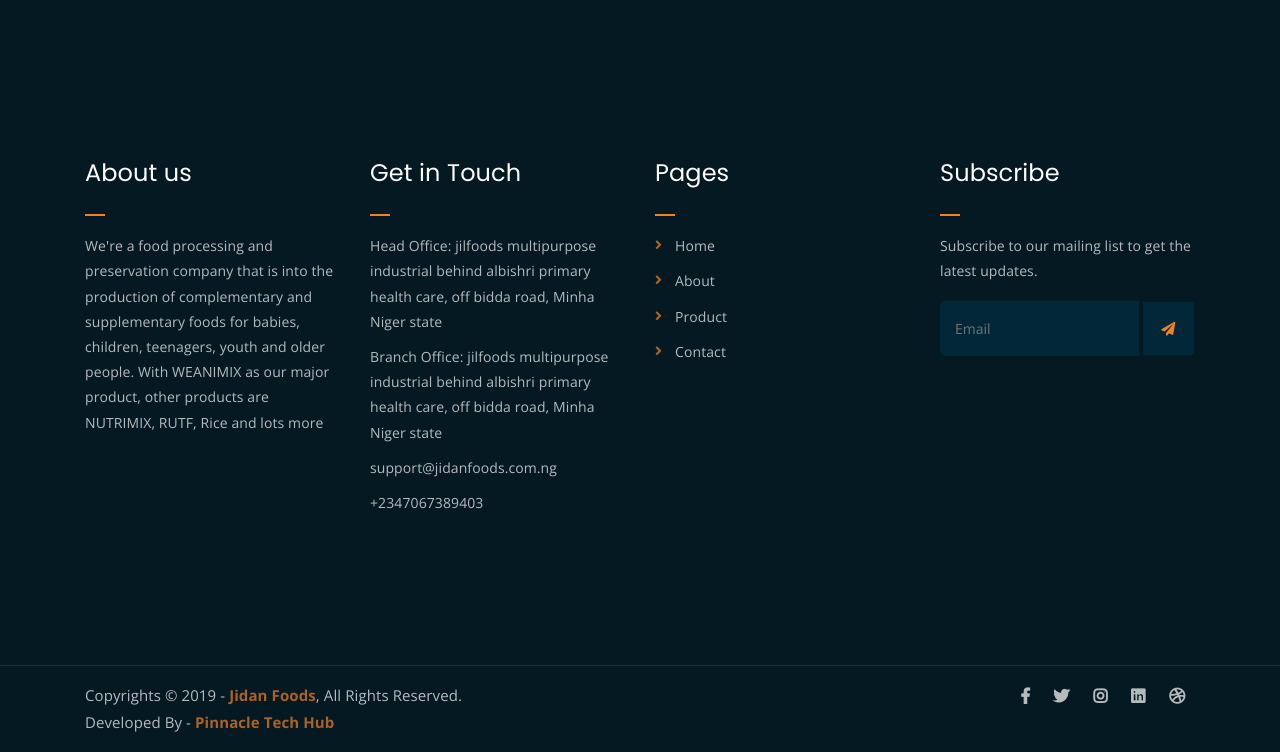
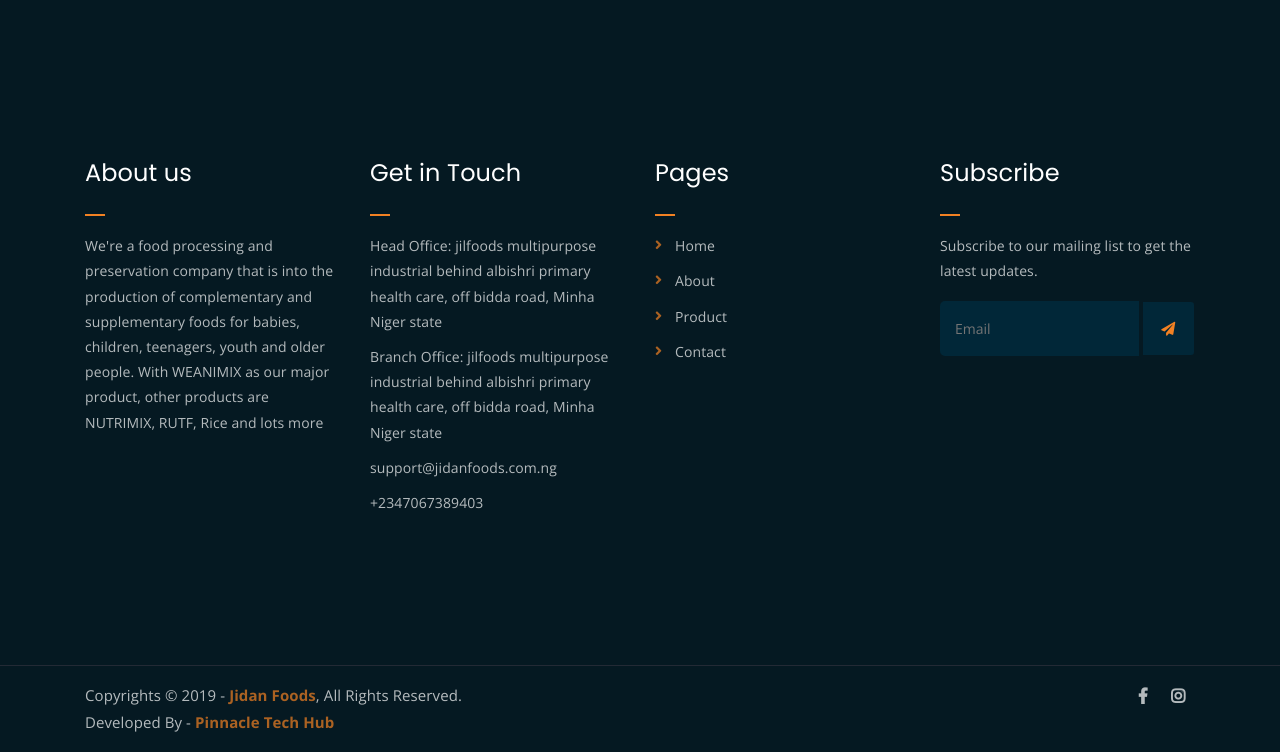
Before and after one commit to Pinnacle96/jidanfoods, a plain HTML site: page index.html in a window 1280 px wide. Shown: the part 4804-5556 px from the top of the page. Drawn offline with nearby package versions, Linux system fonts and the light colour scheme.

Commit message:
edit home page

```diff
--- a/index.html
+++ b/index.html
@@ -4,7 +4,7 @@
 	<meta charset="UTF-8">
 	<meta http-equiv="X-UA-Compatible" content="IE=edge">
 	<meta name="viewport" content="width=device-width, initial-scale=1">
-	<meta name="description" content="Responsive Bootstrap4 Shop Template, Created by Imran Hossain from https://imransdesign.com/">
+	<meta name="description" content="We're a food processing and preservation company that is into the production of complementary and supplementary foods for babies, children, teenagers, youth and older people. With WEANIMIX as our major product, other products are NUTRIMIX, RUTF, Rice and lots more">
 
 	<!-- title -->
 	<title>JIDANFOODS</title>
@@ -536,11 +536,11 @@
 				<div class="col-lg-6 text-right col-md-12">
 					<div class="social-icons">
 						<ul>
-							<li><a href="#" target="_blank"><i class="fab fa-facebook-f"></i></a></li>
-							<li><a href="#" target="_blank"><i class="fab fa-twitter"></i></a></li>
-							<li><a href="#" target="_blank"><i class="fab fa-instagram"></i></a></li>
-							<li><a href="#" target="_blank"><i class="fab fa-linkedin"></i></a></li>
-							<li><a href="#" target="_blank"><i class="fab fa-dribbble"></i></a></li>
+							<li><a href="https://www.facebook.com/job.wilson.77" target="_blank"><i class="fab fa-facebook-f"></i></a></li>
+							<!-- <li><a href="#" target="_blank"><i class="fab fa-twitter"></i></a></li> -->
+							<li><a href="https://www.instagram.com/jidanfoods?igsh=ZGUzMzM3NWJiOQ==" target="_blank"><i class="fab fa-instagram"></i></a></li>
+							<!-- <li><a href="#" target="_blank"><i class="fab fa-linkedin"></i></a></li>
+							<li><a href="#" target="_blank"><i class="fab fa-dribbble"></i></a></li> -->
 						</ul>
 					</div>
 				</div>
```
